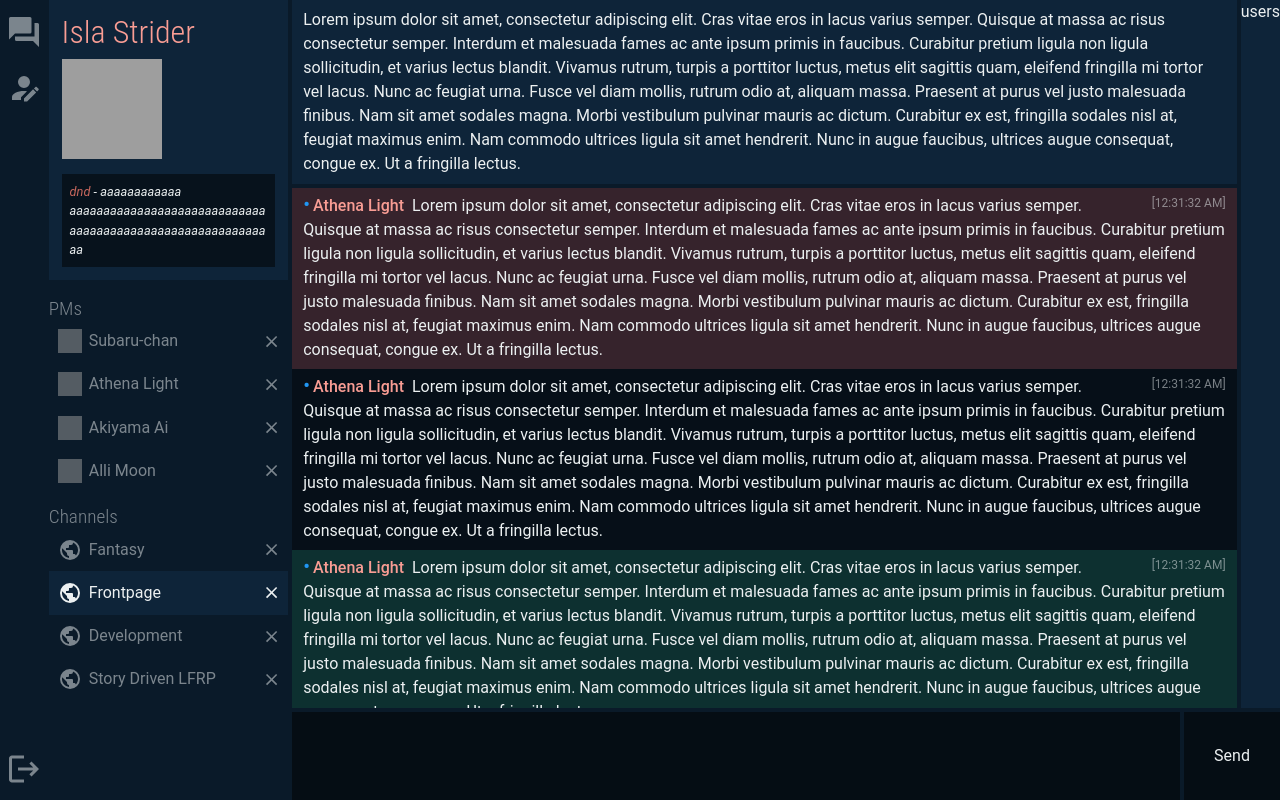
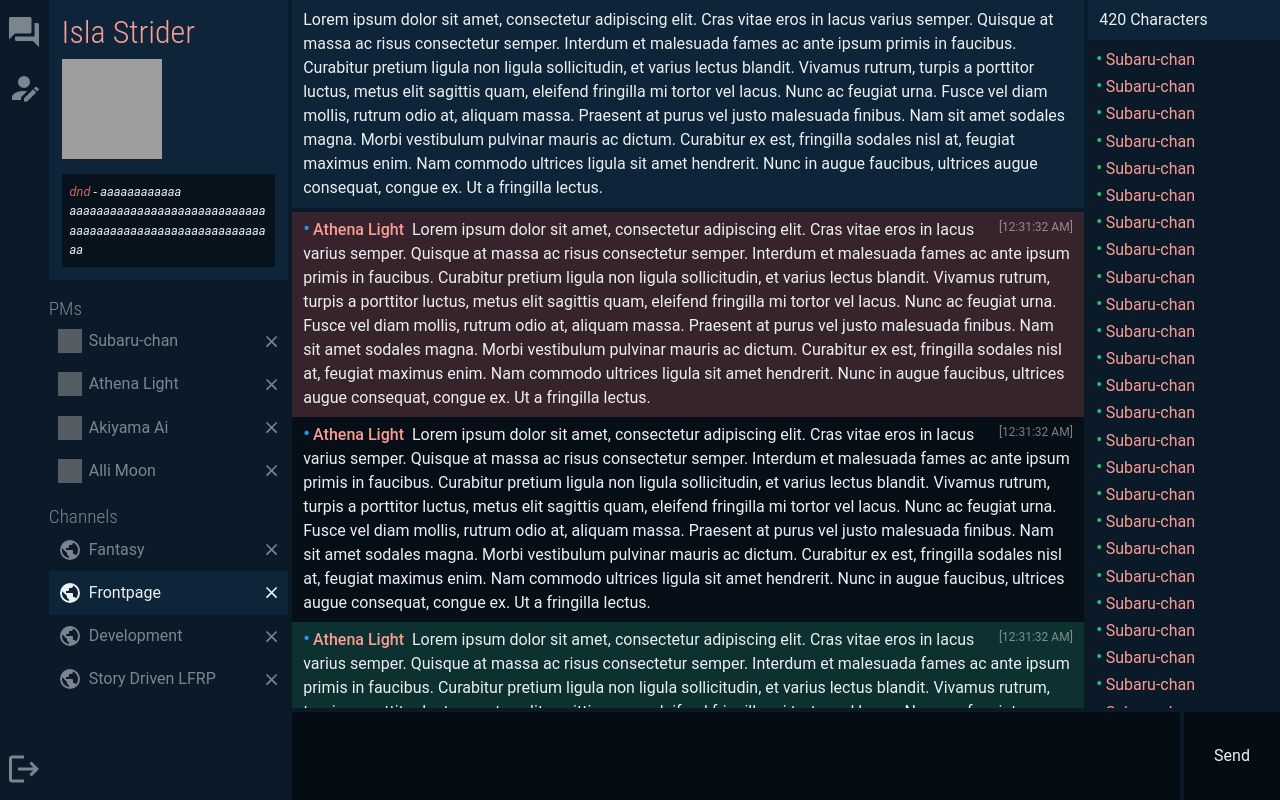
Before and after one commit to thatnuei/next, a React app: page / in a window 1280 px wide. Built offline with nearby package versions, Linux system fonts and the light colour scheme; grey boxes are pictures that could not be loaded.

Commit message:
design user list

```diff
--- a/src/chat/ChatConversationLayout.tsx
+++ b/src/chat/ChatConversationLayout.tsx
@@ -3,6 +3,7 @@ import { Message } from "../message/Message"
 import { flist4 } from "../ui/colors"
 import { styled } from "../ui/styled"
 import { Chatbox } from "./Chatbox"
+import { ConversationUserList } from "./ConversationUserList"
 
 export const ChatConversationLayout = () => {
   return (
@@ -18,7 +19,9 @@ export const ChatConversationLayout = () => {
         feugiat maximus enim. Nam commodo ultrices ligula sit amet hendrerit. Nunc in augue
         faucibus, ultrices augue consequat, congue ex. Ut a fringilla lectus.
       </HeaderArea>
-      <SidebarArea>users</SidebarArea>
+      <SidebarArea>
+        <ConversationUserList />
+      </SidebarArea>
       <MessagesArea>
         <Message type="admin" />
         <Message />
--- /dev/null
+++ b/src/chat/ConversationUserList.tsx
@@ -0,0 +1,44 @@
+import React from "react"
+import { CharacterModel } from "../character/CharacterModel"
+import { CharacterName } from "../character/CharacterName"
+import { flist4, flist5 } from "../ui/colors"
+import { styled } from "../ui/styled"
+
+const testCharacter = new CharacterModel("Subaru-chan", "Female", "looking")
+
+export const ConversationUserList = () => {
+  return (
+    <Container>
+      <UserCount>420 Characters</UserCount>
+      <UserList>
+        {[...Array(100)].map((_, i) => (
+          <CharacterName character={testCharacter} key={i} />
+        ))}
+      </UserList>
+    </Container>
+  )
+}
+
+const Container = styled.div`
+  display: grid;
+  grid-template-columns: 1fr;
+  grid-template-rows: auto 1fr;
+
+  width: 12rem;
+  height: 100%;
+`
+
+const UserCount = styled.div`
+  padding: 0.5rem 0.7rem;
+  background-color: ${flist4};
+`
+
+const UserList = styled.div`
+  background-color: ${flist5};
+
+  display: grid;
+  grid-auto-rows: min-content;
+  grid-row-gap: 0.2rem;
+  overflow-y: scroll;
+  padding: 0.5rem;
+`
```
